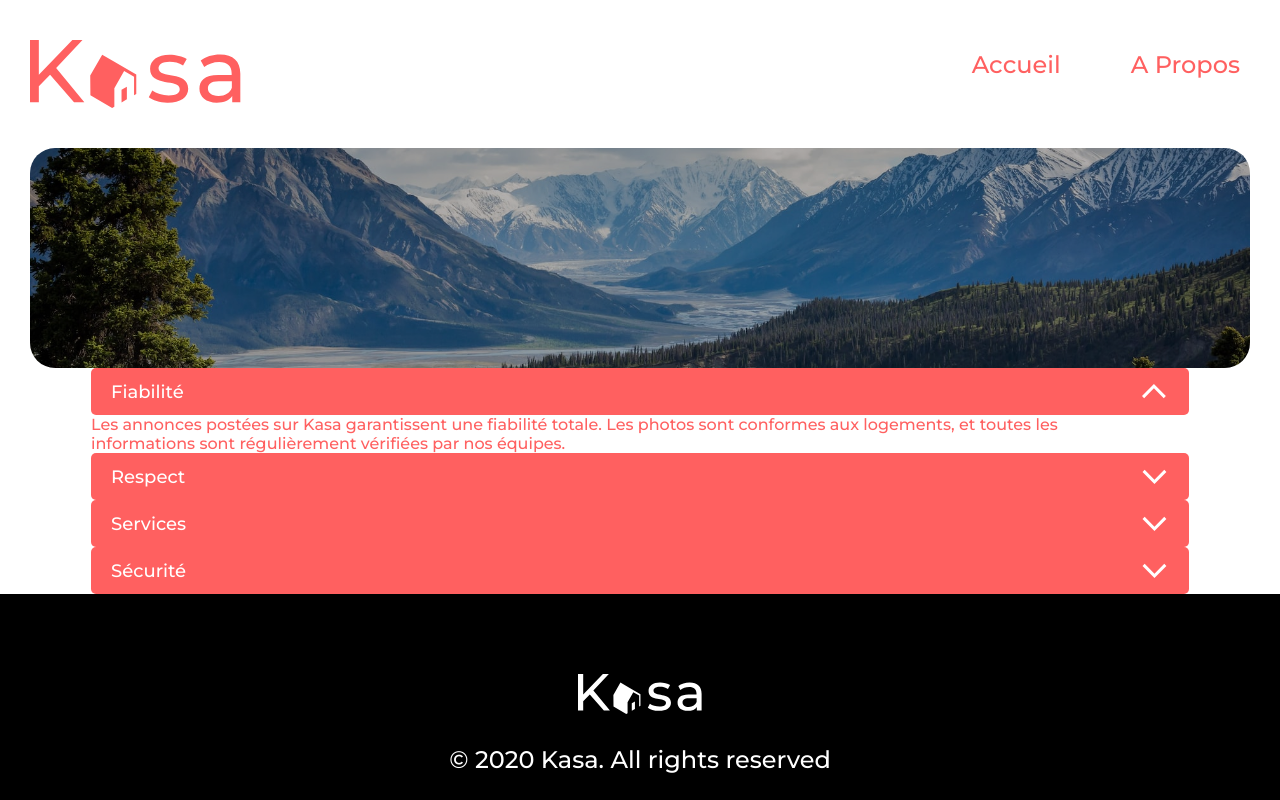
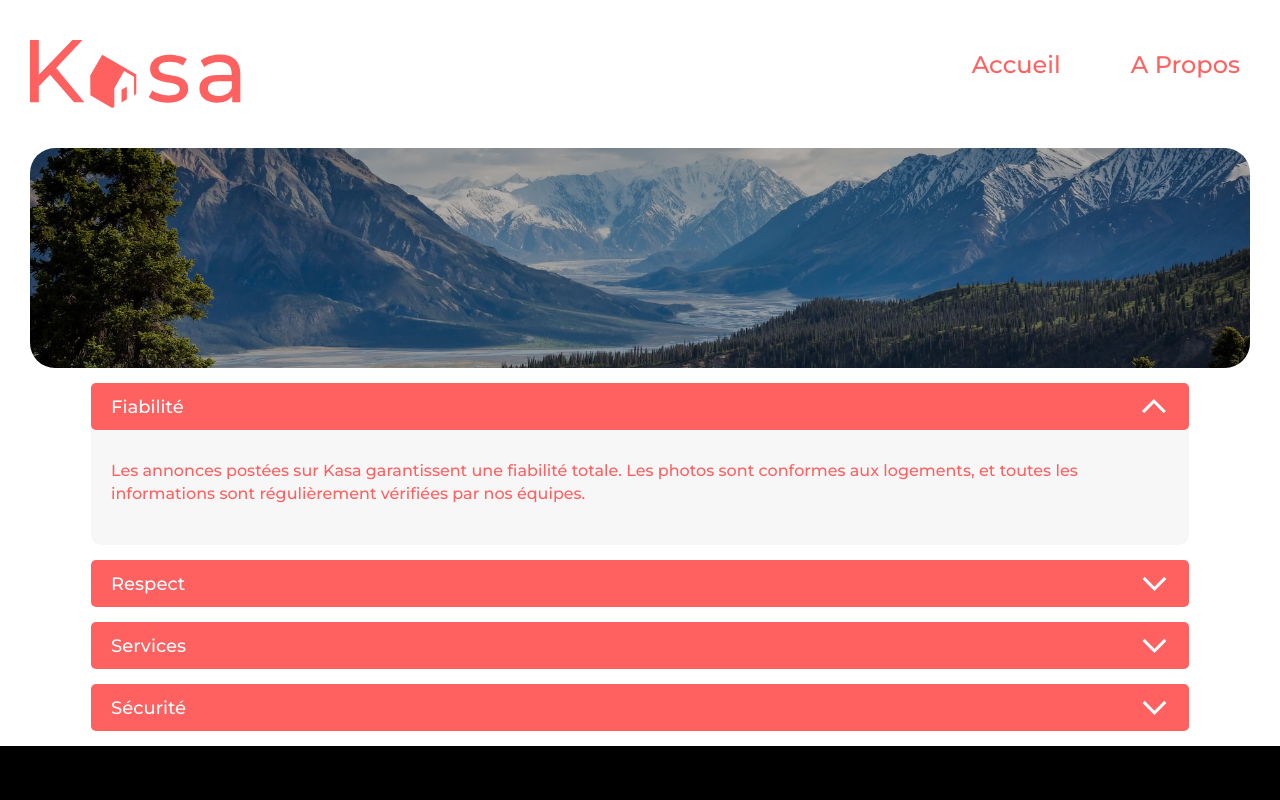
Before and after one commit to Mariegolepas/kasa, a React (Create React App) app: page /about in a window 1280 px wide. Both pictures are taken after a click on the picture 1154 px from the left and 391 px from the top of the page. Shown: the top 800 px of the page. Built offline with nearby package versions, Linux system fonts and the light colour scheme.

Commit message:
edit collapse

```diff
--- a/src/components/Collapse/index.jsx
+++ b/src/components/Collapse/index.jsx
@@ -21,10 +21,17 @@ function Collapse({title, size, infos}) {
                 </span>
             </div>
 
-            <div className={open ? 'collapse__open size'+size : 'collapse__invisible'} >
-                <span className='collapse__open__txt'>
-                    {infos}
-                </span>
+            <div className={open ? 'collapse__open' : 'collapse__invisible'} >
+                <div className='collapse__open__txt'>
+                {Array.isArray(infos) ? infos.map((info) =>
+                    <li className='collapse__open__txt__info' key='info'>
+                        {info}
+                    </li>) :
+                    <p>
+                        {infos}
+                    </p>
+                }
+                </div>
             </div>
         </div>
     );
--- a/src/styles/Collapse.css
+++ b/src/styles/Collapse.css
@@ -1,7 +1,7 @@
 .collaspe {
     color: white;
     display: flex;
-    margin: auto;
+    margin: 15px auto;
 }
 
 .size90 {
@@ -16,6 +16,8 @@
 
 .collapse__close {
     display: flex;
+    position: relative;
+    z-index: 2;
     background-color: #FF6060;
     justify-content: space-between;
     padding-left: 20px;
@@ -52,10 +54,13 @@
 }
 
 .collaspe__open {
-    background-color: #F7F7F7;
+    display: flex;
+    /* background-color: #F7F7F7;
     border-radius: 10px;
     margin: -10px;
     padding: 20px;
+    width: 100%;
+    padding: 40px 20px; */
 }
 
 .collapse__invisible {
@@ -63,5 +68,19 @@
 }
 
 .collapse__open__txt {
+    position: relative;
+    z-index: 1;
     color: #FF6060;
+    width: 100%;
+    line-height: 142.6%;
+    margin-top: -10px;
+    padding: 40px 20px;
+    background-color: #F7F7F7;
+    border-radius:10px;
 }
+
+.collapse__open__txt__info {
+    display: flex;
+    flex-direction: column;
+    width: 100%;
+}
```
